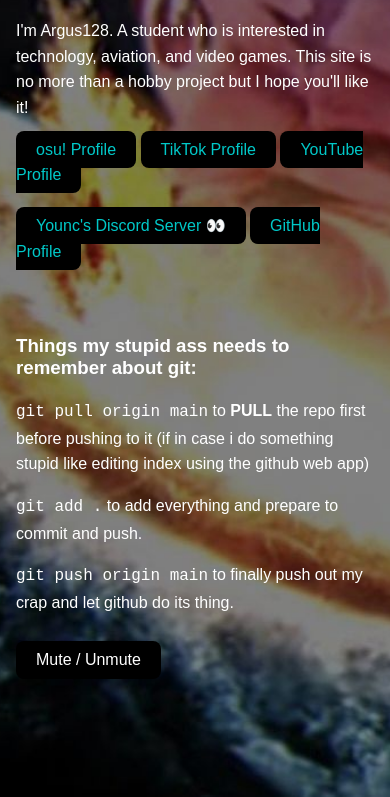
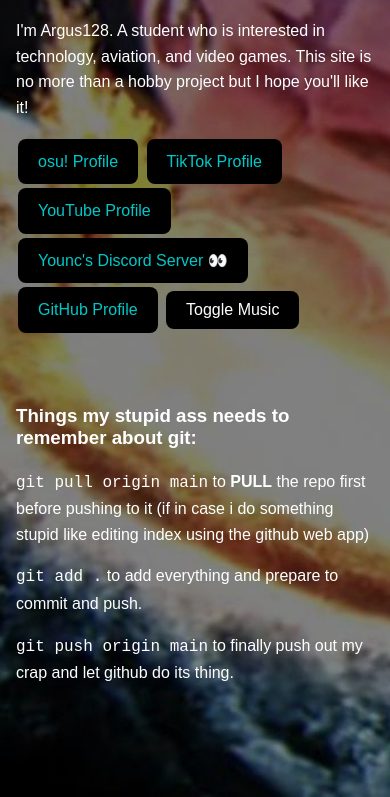
Before and after one commit to Argus-128/argus-128.github.io, a plain HTML site: page index.html in a window 390 px wide. Shown: the part 79-876 px from the top of the page. Drawn offline with Linux system fonts and the light colour scheme.

Commit message:
some mobile fixes done, hopefully.

```diff
--- a/index.html
+++ b/index.html
@@ -12,16 +12,15 @@
      <a href="https://osu.ppy.sh/users/33303463" target="_blank">osu! Profile</a>
      <a href="https://tiktok.com/@_argus128" target="_blank">TikTok Profile</a>
      <a href="https://www.youtube.com/@Argus256" target="_blank">YouTube Profile</a>
-     <br><br  >
      <a href="https://discord.gg/mfY8radHee" target="_blank">Younc's Discord Server 👀</a>
      <a href="https://github.com/Argus-128" target="_blank">GitHub Profile</a>
+     <button onclick="toggleMute()">Toggle Music</button>
      <br><br><br>
      <h3>Things my stupid ass needs to remember about git:</h3>
      <p><code>git pull origin main</code> to <strong>PULL</strong> the repo first before pushing to it (if in case i do something stupid like editing index using the github web app)</p>
      <p><code>git add .</code> to add everything and prepare to commit and push.</p>
      <p><code>git push origin main</code> to finally push out my crap and let github do its thing.</p>
      <!--Music code below-->
-       <button onclick="toggleMute()">Mute / Unmute</button>
     <audio id="bgm" loop>
       <source src="music.opus" type="audio/ogg; codecs=opus">
       <source src="music.mp3" type="audio/mpeg">
--- a/style.css
+++ b/style.css
@@ -26,9 +26,13 @@ p {
 
 a {
   background-color: black;
+  display: inline-block;
+  font-size: 1rem;
+  text-align: center;
   padding: 10px 20px;
   text-decoration: none;
   border-radius: 8px;
+  margin: 2px 2px;
 }
 
 a:link {
@@ -45,11 +49,18 @@ a:hover {
 
 button {
   padding: 10px 20px;
+  display: inline-block;
   font-size: 1rem;
-  margin-top: 10px;
+  margin: 2px 2px;
   border: none;
-  background-color: #000000;
+  font-size: 1rem;
+  background-color: black;
+  text-align: center;
   color: white;
   border-radius: 8px;
   cursor: pointer;
 }
+
+button:hover {
+  color: #00eeee;
+}
```
